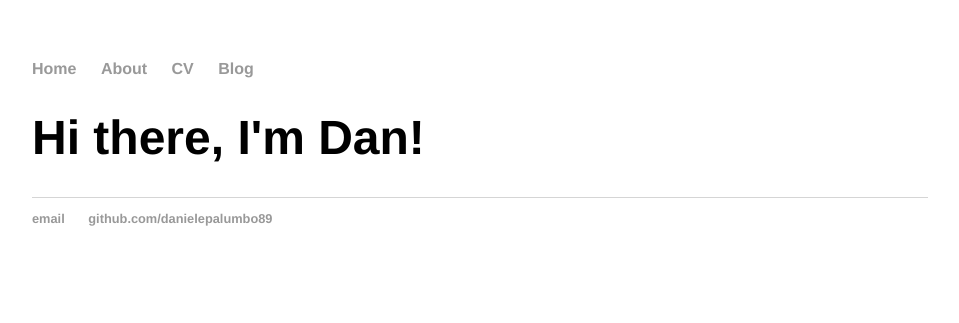
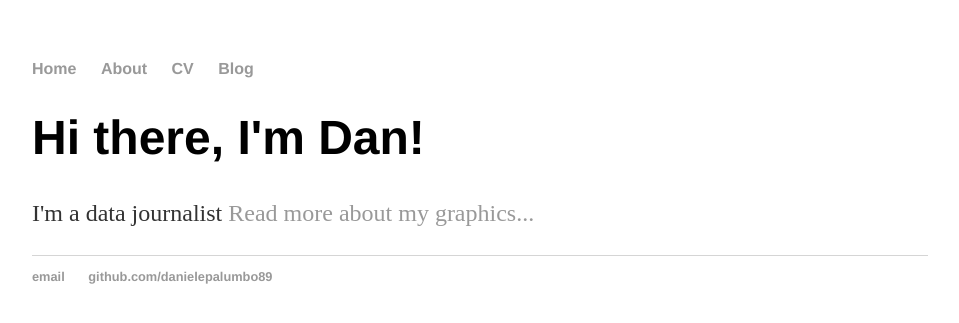
Before and after one commit to danielepalumbo89/danielepalumbo89.github.io, a Jekyll site: the page built from index.html, in a window 1280 px wide. Shown: the top 323 px of the page, without its empty margins (160-1119 px from the left). Built offline with Jekyll 4.4.1, drawn with Linux system fonts in a browser that asks for light colours; Markdown is read by kramdown in place of the engine named in the settings.

Commit message:
Update index.html

```diff
--- a/index.html
+++ b/index.html
@@ -1,29 +1,8 @@
-<!DOCTYPE html>
-<html>
-	<head>
-		<title>Daniele</title>
-		<!-- link to main stylesheet -->
-		<link rel="stylesheet" type="text/css" href="/css/main.css">
-	</head>
-	<body>
-		<nav>
-    		<ul>
-        		<li><a href="/">Home</a></li>
-	        	<li><a href="/about">About</a></li>
-        		<li><a href="/cv">CV</a></li>
-        		<li><a href="/blog">Blog</a></li>
-    		</ul>
-		</nav>
-		<div class="container">
-    		<div class="blurb">
-        		<h1>Hi there, I'm Dan!</h1>
-				    		</div><!-- /.blurb -->
-		</div><!-- /.container -->
-		<footer>
-    		<ul>
-        		<li><a href="mailto:danielepalumbo89@gmail.com">email</a></li>
-        		<li><a href="https://github.com/danielepalumbo89">github.com/danielepalumbo89</a></li>
-			</ul>
-		</footer>
-	</body>
-</html>
+---
+layout: default
+title: Daniele Palumbo, Data Journarlist
+---
+<div class="blurb">
+	<h1>Hi there, I'm Dan!</h1>
+	<p>I'm a data journalist <a href="/about">Read more about my graphics...</a></p>
+</div><!-- /.blurb -->
```
